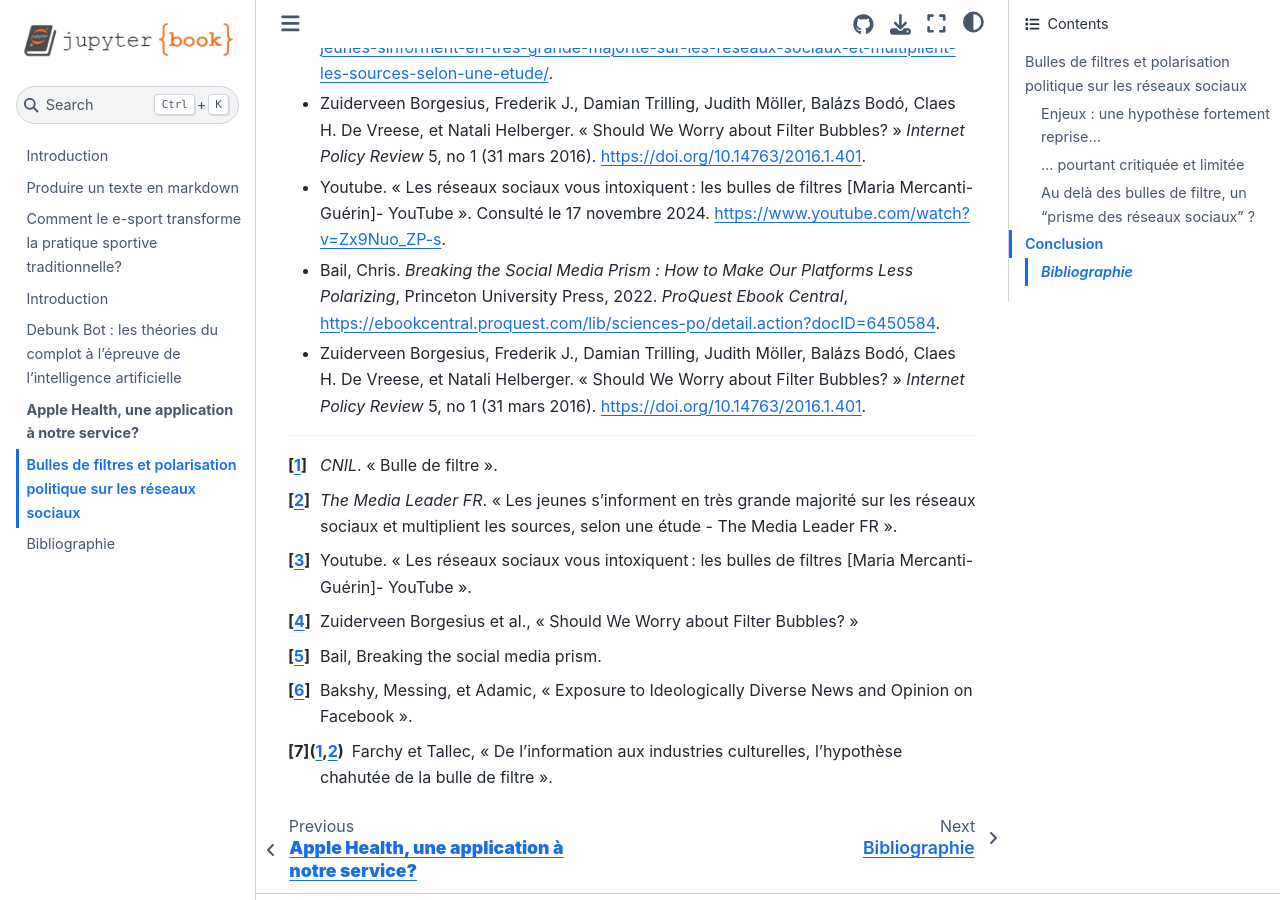
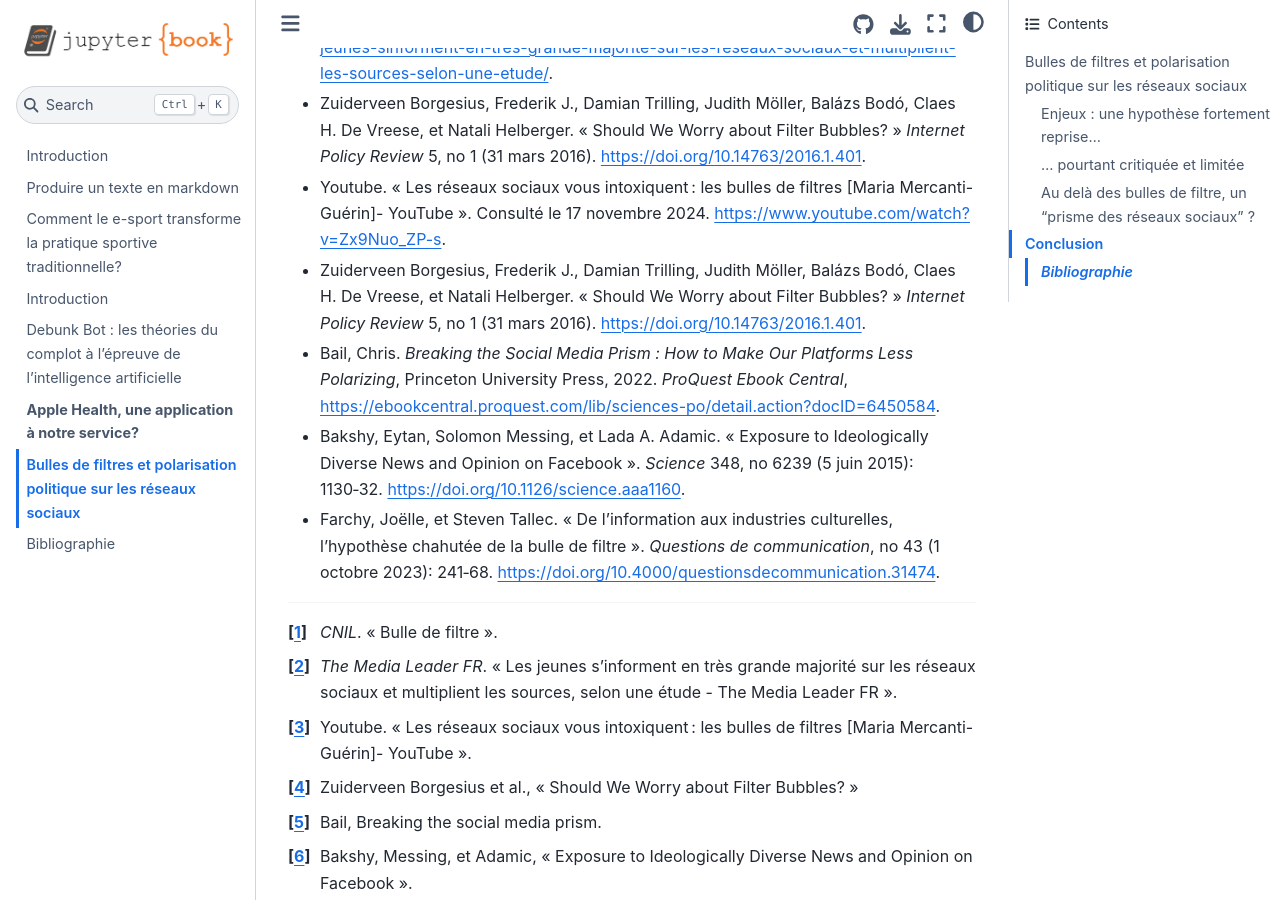
Before and after one commit to luneauaymeric/digital_culture_collective_page_g6, a Jupyter Book: the page built from bubbles/bulles_de_filtre.md, in a window 1280 px wide and 900 px high, scrolled down 12475 px. Built offline with Jupyter Book 1.0.4 settings and Sphinx 7.4.7 and the Sphinx Book theme 1.1.4, drawn with Linux system fonts in a browser that asks for light colours; some of the changed lines change nothing that is shown.

Commit message:
bubbles/bulles_de_filtre.md updated from https://stackedit.io/

```diff
--- a/bubbles/bulles_de_filtre.md
+++ b/bubbles/bulles_de_filtre.md
@@ -131,8 +131,10 @@ Cette approche nous permet d’envisager des questionnements plus larges liés a
 + The Media Leader FR. « Les jeunes s’informent en très grande majorité sur les réseaux sociaux et multiplient les sources, selon une étude - The Media Leader FR », 22 novembre 2022. Consulté le 14 novembre 2024. https://fr.themedialeader.com/les-jeunes-sinforment-en-tres-grande-majorite-sur-les-reseaux-sociaux-et-multiplient-les-sources-selon-une-etude/.
 + Zuiderveen Borgesius, Frederik J., Damian Trilling, Judith Möller, Balázs Bodó, Claes H. De Vreese, et Natali Helberger. « Should We Worry about Filter Bubbles? » _Internet Policy Review_ 5, no 1 (31 mars 2016). https://doi.org/10.14763/2016.1.401.
 + Youtube. « Les réseaux sociaux vous intoxiquent : les bulles de filtres [Maria Mercanti-Guérin]- YouTube ». Consulté le 17 novembre 2024. https://www.youtube.com/watch?v=Zx9Nuo_ZP-s.
++ Zuiderveen Borgesius, Frederik J., Damian Trilling, Judith Möller, Balázs Bodó, Claes H. De Vreese, et Natali Helberger. « Should We Worry about Filter Bubbles? » _Internet Policy Review_ 5, no 1 (31 mars 2016). https://doi.org/10.14763/2016.1.401.
 + Bail, Chris. _Breaking the Social Media Prism : How to Make Our Platforms Less Polarizing_, Princeton University Press, 2022. _ProQuest Ebook Central_, https://ebookcentral.proquest.com/lib/sciences-po/detail.action?docID=6450584.
-+ Zuiderveen Borgesius, Frederik J., Damian Trilling, Judith Möller, Balázs Bodó, Claes H. De Vreese, et Natali Helberger. « Should We Worry about Filter Bubbles? » _Internet Policy Review_ 5, no 1 (31 mars 2016). https://doi.org/10.14763/2016.1.401.
++ Bakshy, Eytan, Solomon Messing, et Lada A. Adamic. « Exposure to Ideologically Diverse News and Opinion on Facebook ». _Science_ 348, no 6239 (5 juin 2015): 1130‑32. https://doi.org/10.1126/science.aaa1160.
++ Farchy, Joëlle, et Steven Tallec. « De l’information aux industries culturelles, l’hypothèse chahutée de la bulle de filtre ». _Questions de communication_, no 43 (1 octobre 2023): 241‑68. https://doi.org/10.4000/questionsdecommunication.31474.
 
 [^1]: *CNIL*. « Bulle de filtre ».
 [^2]: *The Media Leader FR*. « Les jeunes s’informent en très grande majorité sur les réseaux sociaux et multiplient les sources, selon une étude - The Media Leader FR ».
@@ -144,8 +146,8 @@ Cette approche nous permet d’envisager des questionnements plus larges liés a
 
 
 <!--stackedit_data:
-eyJoaXN0b3J5IjpbLTEyMjc4MTU5NywtODk5MzQxNjE1LC0xMj
-AwNjc0ODAzLC0xMTMxODYzMjU2LC0xNDEzODI5MzAsLTE0MzI1
-NjExMiwxNTc3ODYzNTE0LDY1MDQxODc3MCwtMTg1ODY5NDc0Nl
-19
+eyJoaXN0b3J5IjpbLTIwMTM5MTMzMzAsLTg5OTM0MTYxNSwtMT
+IwMDY3NDgwMywtMTEzMTg2MzI1NiwtMTQxMzgyOTMwLC0xNDMy
+NTYxMTIsMTU3Nzg2MzUxNCw2NTA0MTg3NzAsLTE4NTg2OTQ3ND
+ZdfQ==
 -->
```
